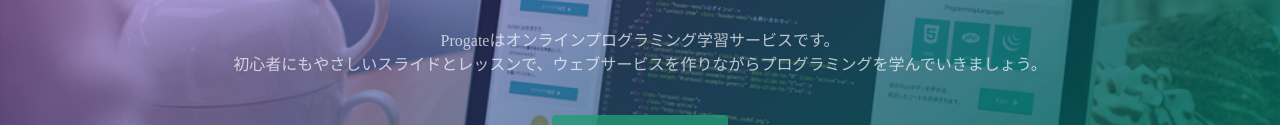
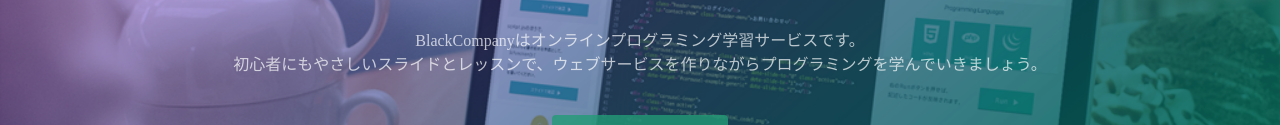
Before and after one commit to KnetaYamaguchi/kingkongkenta, a plain HTML site: page index.html in a window 1280 px wide. Shown: the part 317-442 px from the top of the page. Drawn offline with Linux system fonts and the light colour scheme.

Commit message:
Update index.html

```diff
--- a/index.html
+++ b/index.html
@@ -3,7 +3,7 @@
 <head>
   <meta charset="utf-8">
   <meta name="viewport" content="width=device-width, initial-scale=1.0">
-  <title>Progate</title>
+  <title>BlackCompany</title>
   <link href="https://maxcdn.bootstrapcdn.com/font-awesome/4.7.0/css/font-awesome.min.css" rel="stylesheet" integrity="sha384-wvfXpqpZZVQGK6TAh5PVlGOfQNHSoD2xbE+QkPxCAFlNEevoEH3Sl0sibVcOQVnN" crossorigin="anonymous">
   <link rel="stylesheet" type="text/css" href="stylesheet.css">
 </head>
@@ -24,7 +24,7 @@
   <div class="top-wrapper">
     <div class="container">
       <h1>LEARN TO CODE.<br>LEARN TO BE CREATIVE.</h1>
-      <p>Progateはオンラインプログラミング学習サービスです。<br>初心者にもやさしいスライドとレッスンで、ウェブサービスを作りながらプログラミングを学んでいきましょう。</p>
+      <p>BlackCompanyはオンラインプログラミング学習サービスです。<br>初心者にもやさしいスライドとレッスンで、ウェブサービスを作りながらプログラミングを学んでいきましょう。</p>
       <div class="btn-wrapper">
         <a href="#" class="btn signup">新規登録はこちら</a>
         <p>or</p>
```
